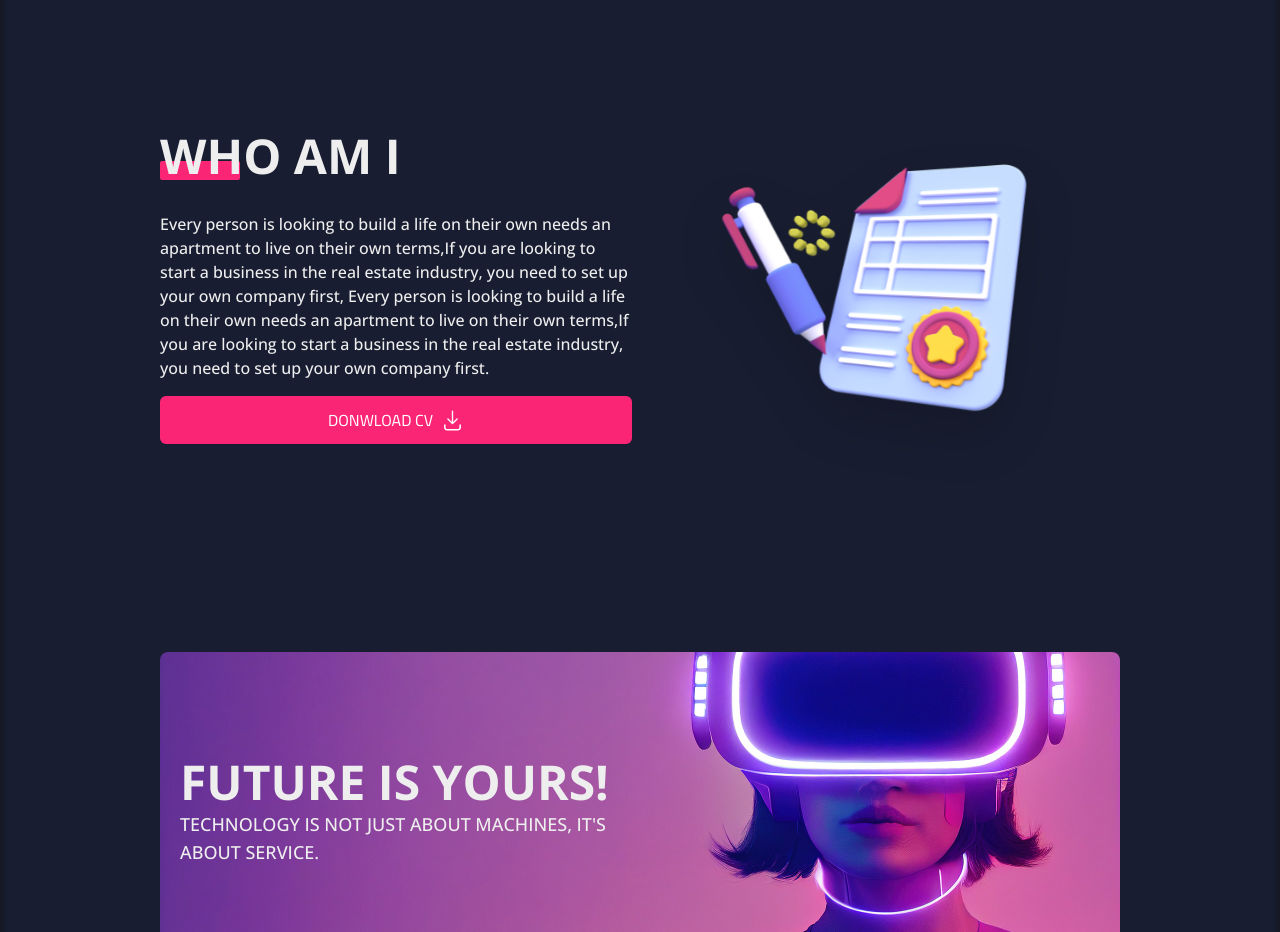
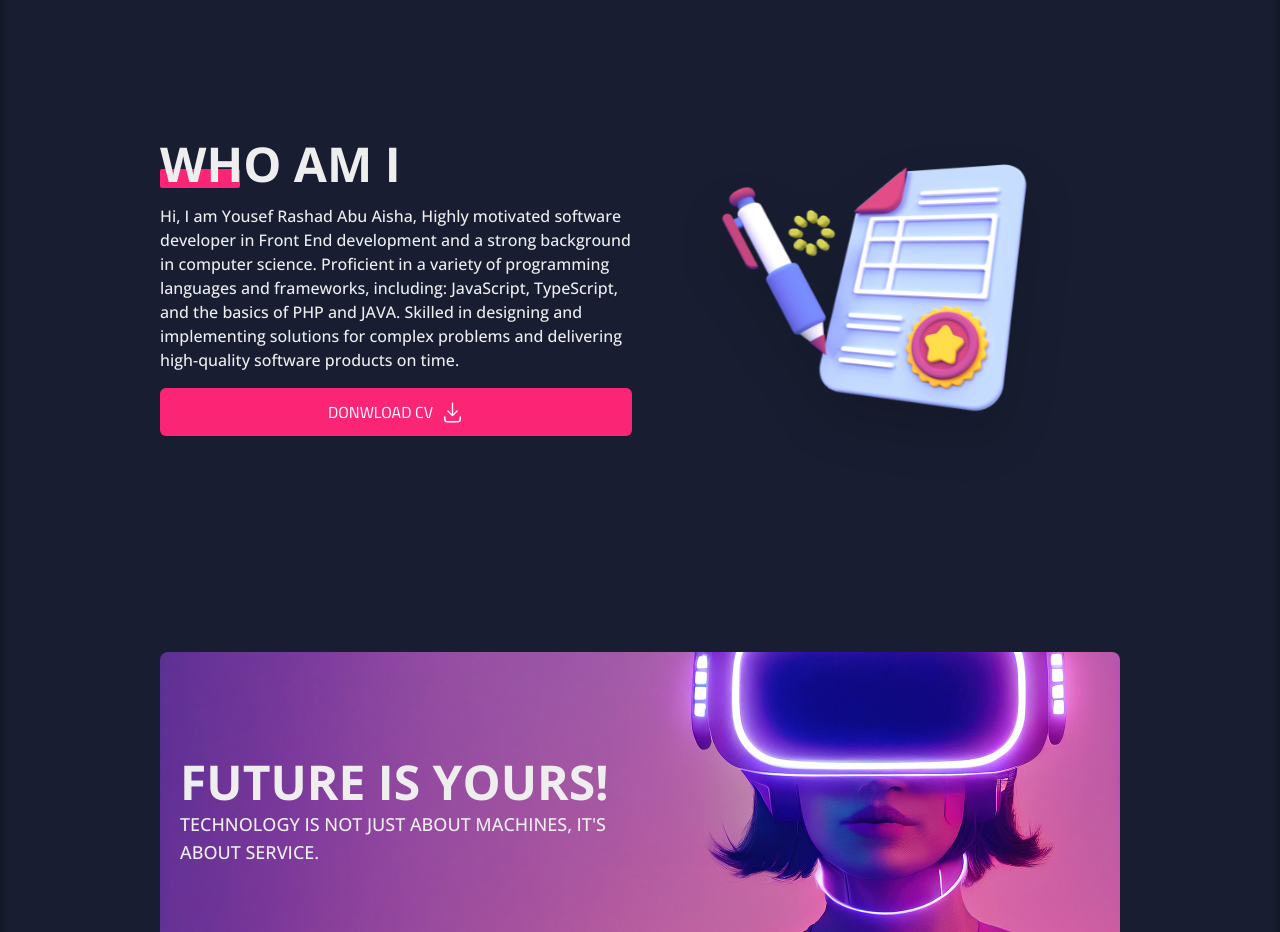
Before and after one commit to YousefAboAisha/Resume, a Next.js app: page / in a window 1280 px wide. Shown: the part 1300-2232 px from the top of the page. Built offline with nearby package versions, Linux system fonts and the light colour scheme.

Commit message:
Changed CV paragraph

```diff
--- a/Containers/Home/CV.tsx
+++ b/Containers/Home/CV.tsx
@@ -12,17 +12,16 @@ const CV = () => {
         <Heading
           title=""
           highLightText="who Am I"
-          additionalStyles="mx-0 mb-4"
+          additionalStyles="mx-0 mb-2"
         />
 
         <p className="text-text_light dark:text-text_dark ">
-          Every person is looking to build a life on their own needs an
-          apartment to live on their own terms,If you are looking to start a
-          business in the real estate industry, you need to set up your own
-          company first, Every person is looking to build a life on their own
-          needs an apartment to live on their own terms,If you are looking to
-          start a business in the real estate industry, you need to set up your
-          own company first.
+          Hi, I am Yousef Rashad Abu Aisha, Highly motivated software developer
+          in Front End development and a strong background in computer science.
+          Proficient in a variety of programming languages and frameworks,
+          including: JavaScript, TypeScript, and the basics of PHP and JAVA.
+          Skilled in designing and implementing solutions for complex problems
+          and delivering high-quality software products on time.
         </p>
 
         <LinkButton
```
